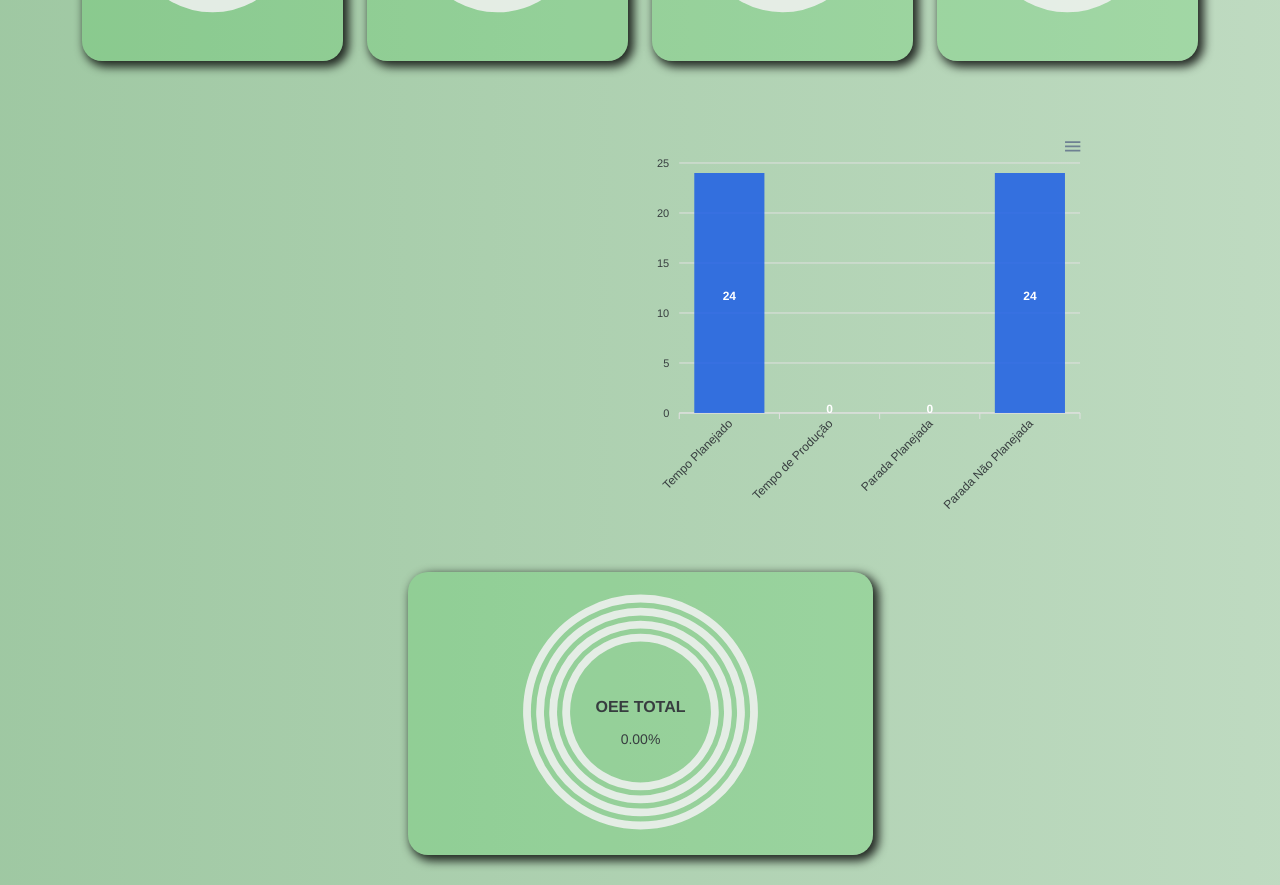
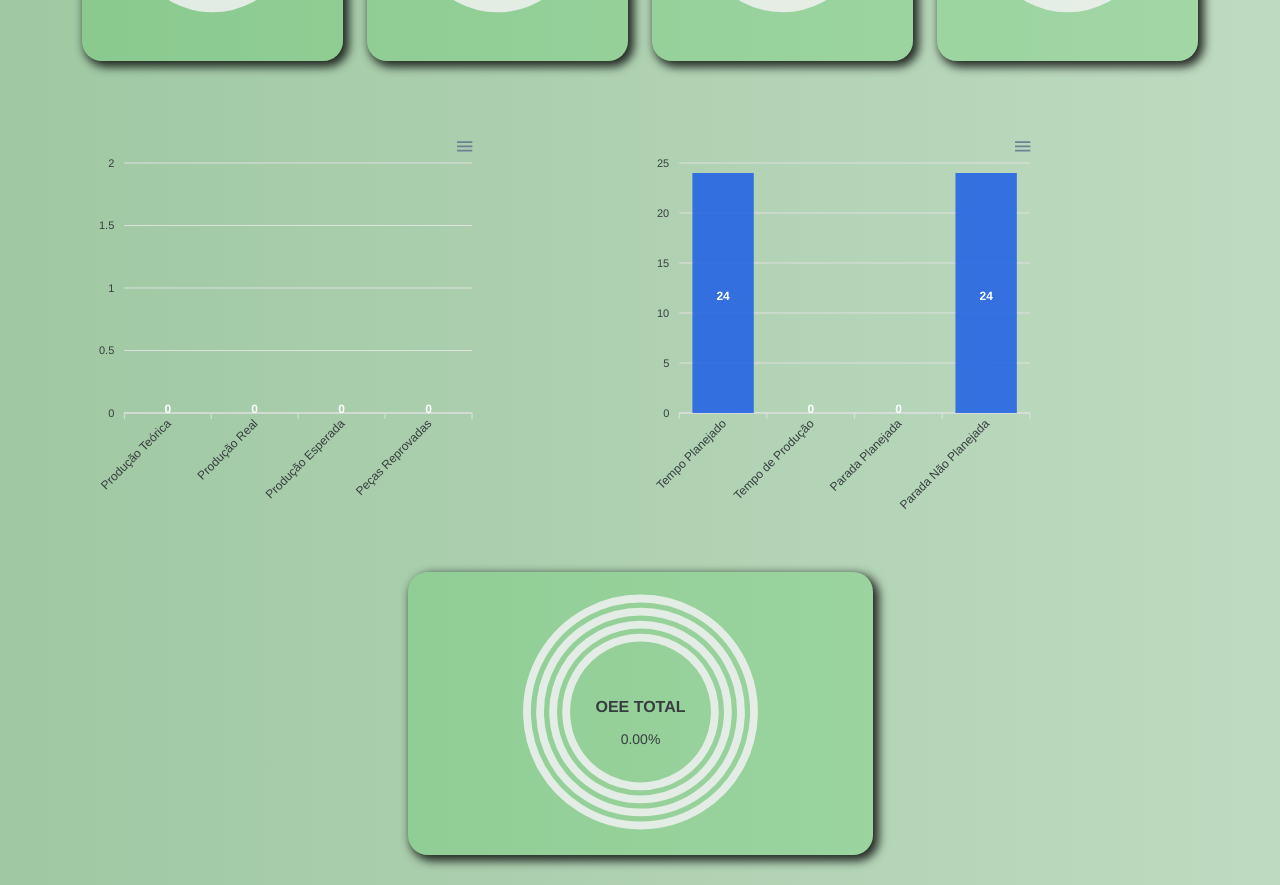
Before and after one commit to italoferreira0/simuladorOEE, a React (Vite) app: page / in a window 1280 px wide. Shown: the part 760-1645 px from the top of the page. Built offline with nearby package versions, Linux system fonts and the light colour scheme.

Commit message:
Atualização em logica de graficos

```diff
--- a/src/components/DivMaster.jsx
+++ b/src/components/DivMaster.jsx
@@ -29,11 +29,14 @@ function DivMaster({ children }) {
     const pesoFloat = parseFloat(peso)
     const rejeitoFloat = parseFloat(rejeito)
     let ParadaNplan = dia - (HtrabalhadaFloat + ParadaPlanFloat)
-    let ProdEsperada = (prodRealFloat + (rejeitoFloat * 1000 / pesoFloat))
+    let ProdEsperada = prodRealFloat === 0 ? 0 : (prodRealFloat + (rejeitoFloat * 1000 / pesoFloat));
     let pecasReprovadas = ProdEsperada - prodRealFloat
     let tempoPlan = dia - ParadaPlan
 
     function ProdTeorica(HtrabalhadaFloat, cavidadesFloat, cicloFloat) {//Função de Calculo de Produção Teórica
+        if (Htrabalhada == 0||cavidadesFloat == 0|| cicloFloat == 0 ) {
+            return(0)
+        }
         return ((3600 / cicloFloat) * cavidadesFloat * HtrabalhadaFloat);
     }
     const producaoTeorica = ProdTeorica(HtrabalhadaFloat, cavidadesFloat, cicloFloat);
--- a/src/components/GraficoBarras.jsx
+++ b/src/components/GraficoBarras.jsx
@@ -38,10 +38,10 @@ function GraficoBarras({ prodRealFloat, ProdEsperada, producaoTeorica, pecasRepr
         <div className="d-flex flex-wrap justify-content-between mt-4">
 
             <div className="col-md-6 d-flex mb-4">
-                <Chart options={optionsProducao} series={optionsProducao.series} type="bar" height={400} width={450} />
+                <Chart options={optionsProducao} series={optionsProducao.series} type="bar" height={400} width={400} />
             </div>
             <div className="col-md-6 d-flex mb-4">
-                <Chart options={optionsParadas} series={optionsParadas.series} type="bar" height={400} width={450} />
+                <Chart options={optionsParadas} series={optionsParadas.series} type="bar" height={400} width={400} />
             </div>
         </div>
     );
```
